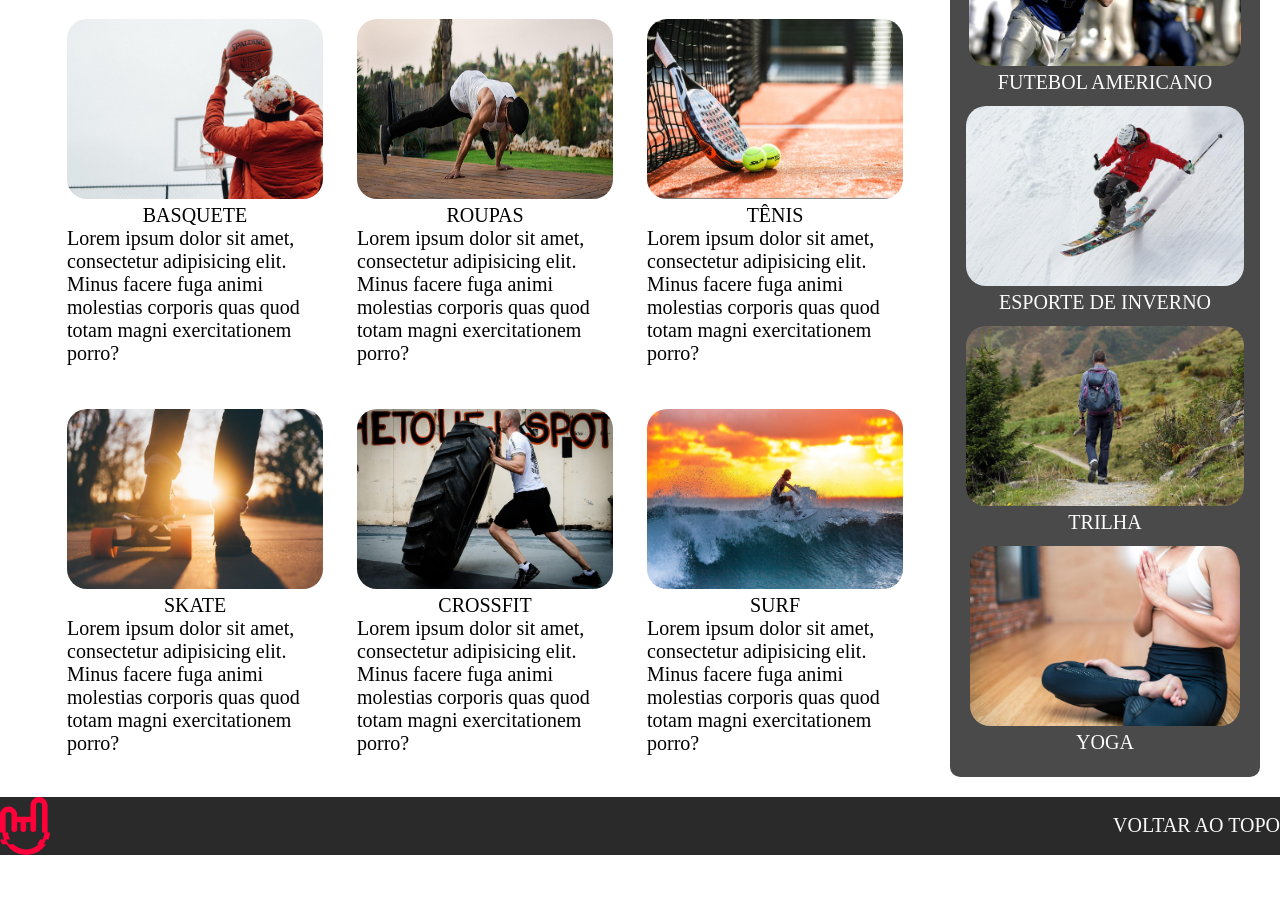
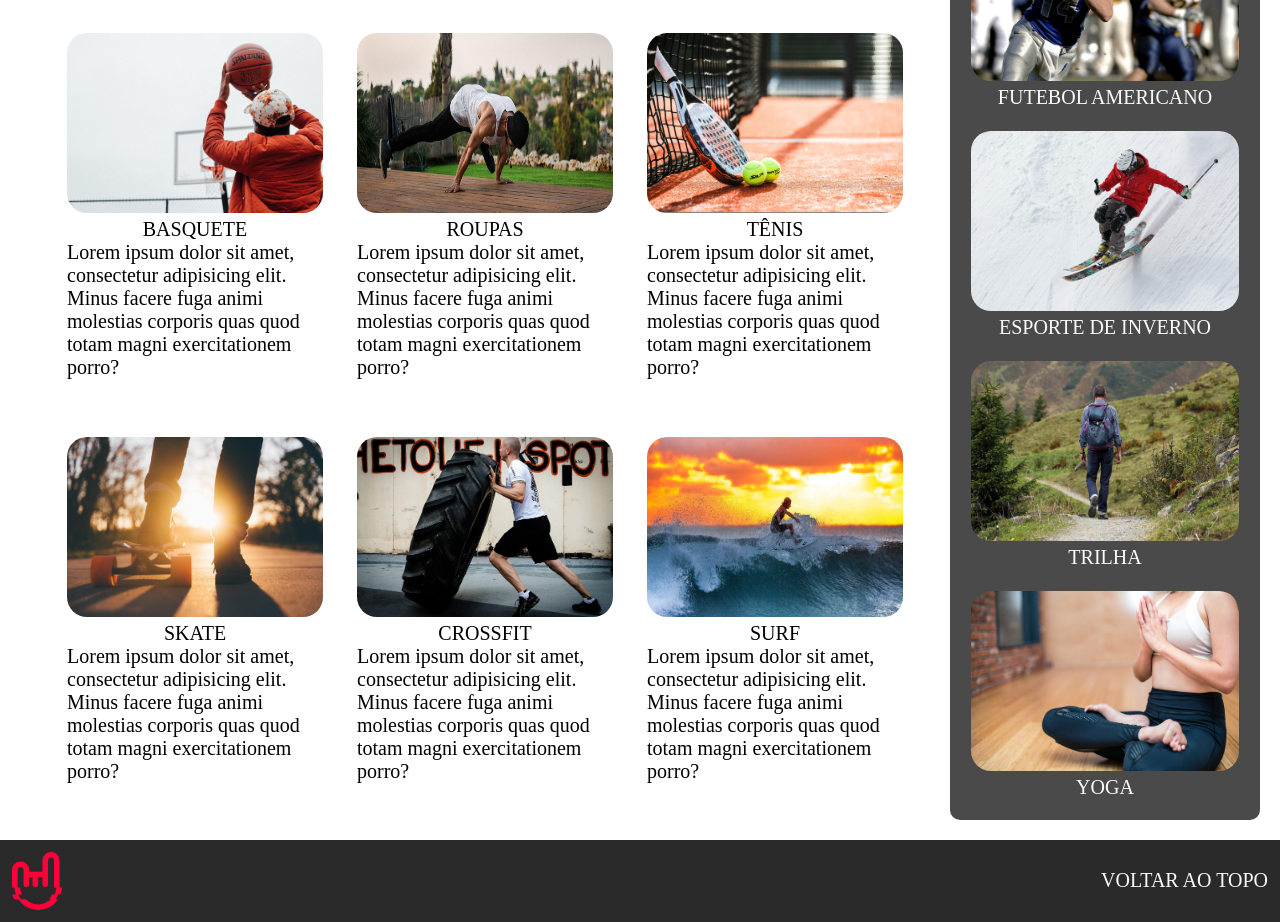
Before and after one commit to PM0R0/Responsive_Layout, a plain HTML site: page index.html in a window 1280 px wide. Shown: the part 529-1451 px from the top of the page. Before the commit the page ends 1384 px from the top, so only its background shows below. Drawn offline with Linux system fonts and the light colour scheme.

Commit message:
Melhoria CSS

```diff
--- a/style.css
+++ b/style.css
@@ -104,6 +104,7 @@
     border-radius: 20px;
     transition: 0.4s;
     cursor: pointer;
+    padding: 5px;
 }
 
 .asideCard:hover{
@@ -122,6 +123,7 @@
     align-items: center;
     background-color: #2a2a2a;
     color: #fafafa;
+    padding: 12px;
 }
 
 .linkToTop{
```
